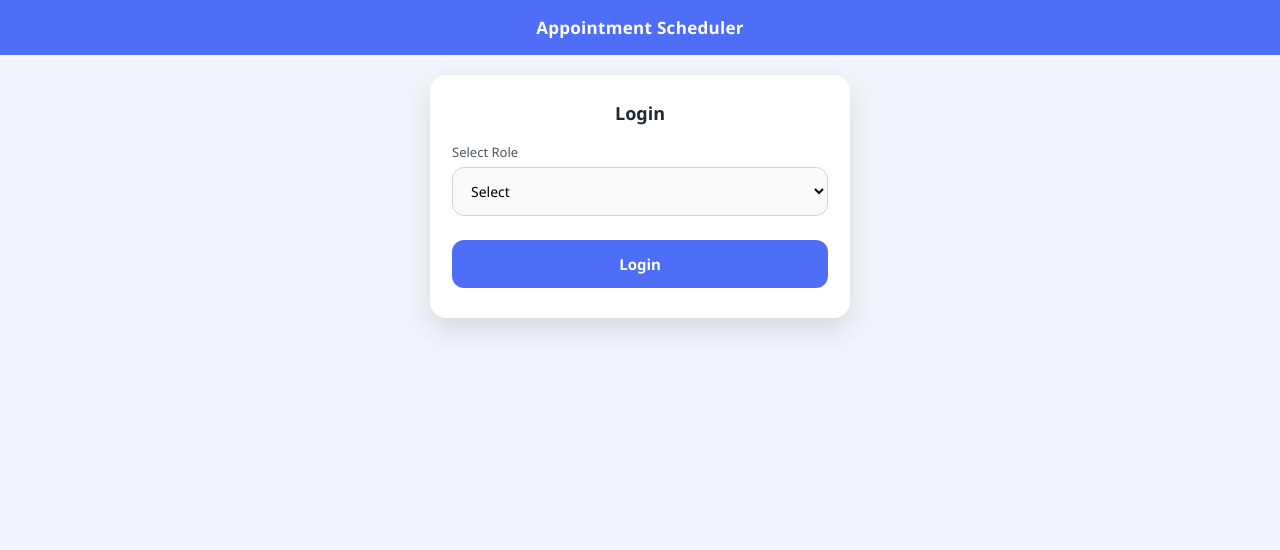
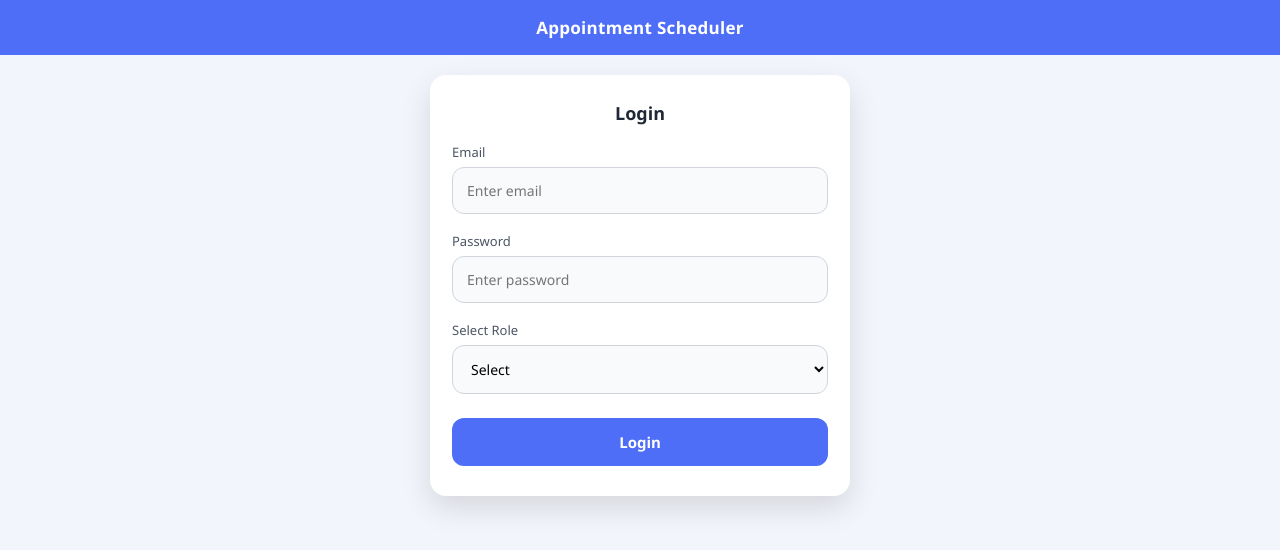
Before and after one commit to nikpfsgvi8h/appointment-app, a plain HTML site: page index.html in a window 1280 px wide. Both pictures are taken after a click on the button "Login". Drawn offline with Linux system fonts and the light colour scheme.

Commit message:
Add files via upload

```diff
--- a/app.js
+++ b/app.js
@@ -1,9 +1,17 @@
 function login() {
+  const email = document.getElementById("email").value;
   const role = document.getElementById("role").value;
-  if (!role) return alert("Select role");
+
+  if (!email || !role) {
+    alert("Enter email and select role");
+    return;
+  }
+
+  localStorage.setItem("email", email);
   localStorage.setItem("role", role);
   location.href = role + ".html";
 }
+
 
 function checkAuth(role) {
   if (localStorage.getItem("role") !== role)
--- a/index.html
+++ b/index.html
@@ -20,8 +20,14 @@
  <div class="card">
   <h2>Login</h2>
 
-    <label for="role">Select Role</label>
-    <select id="role" name="role">
+  <label>Email</label>
+  <input type="email" id="email" placeholder="Enter email">
+
+  <label>Password</label>
+  <input type="password" id="password" placeholder="Enter password">
+
+  <label>Select Role</label>
+  <select id="role">
     <option value="">Select</option>
     <option value="student">Student</option>
     <option value="staff">Staff</option>
@@ -30,6 +36,7 @@
 
   <button onclick="login()">Login</button>
 </div>
+
 </main>
 
 <script src="app.js"></script>
```
Lines whose indentation alone changed are shown as unchanged.
